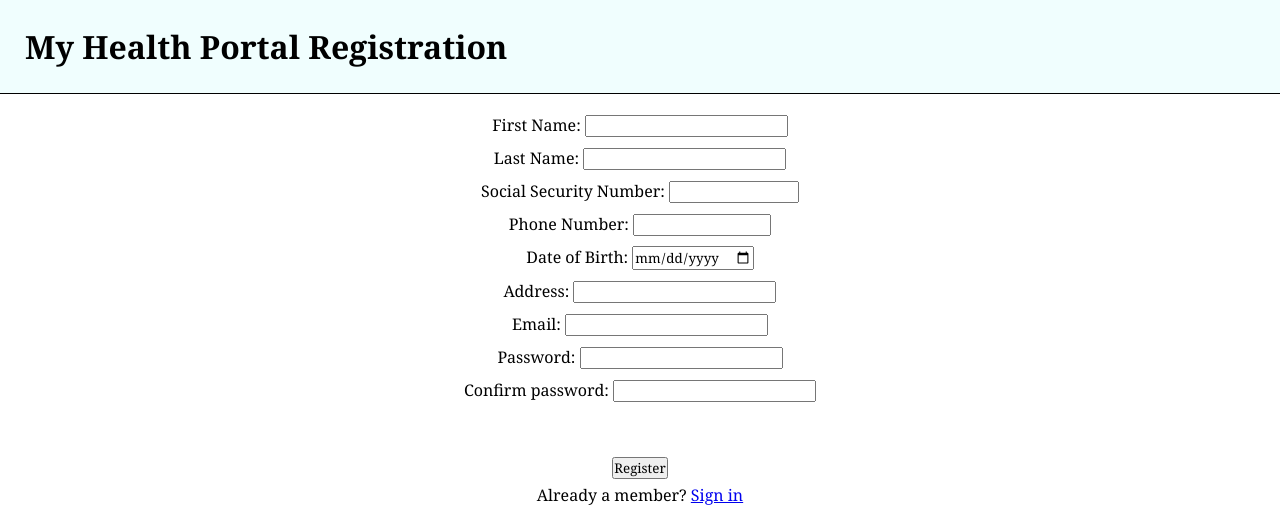
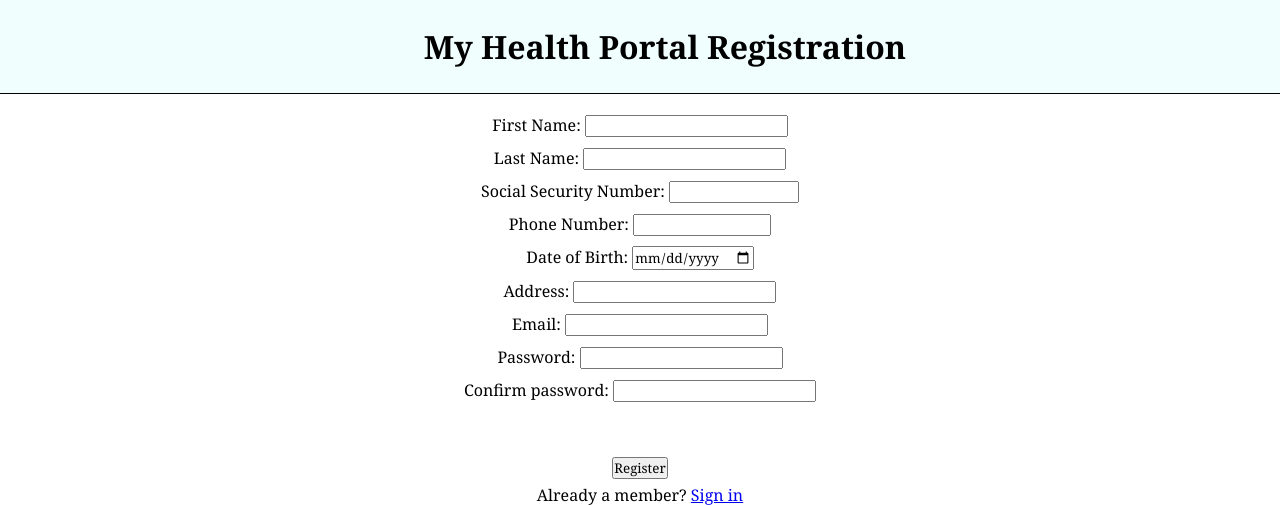
Before and after one commit to gellyboi/MyHealthPortal, a PHP site: page /register.php in a window 1280 px wide; the page is wider, and only the part inside the window is pictured. Shown: the top 505 px of that part. Run offline with PHP 8.4, Linux system fonts and the light colour scheme; data that the repository does not hold is empty; a stand-in replaces the project's code that opens the database connection.

Commit message:
Center register header

```diff
--- a/MyHealthFiles/register.php
+++ b/MyHealthFiles/register.php
@@ -10,7 +10,7 @@
 	</head>
 	<body>
 		<div id="header-panel">
-			<h1>My Health Portal Registration</h1>
+			<h1 class="center-text">My Health Portal Registration</h1>
 		</div>
 		<div id="login-panel">
 			<form method="post" action="register.php">
```
